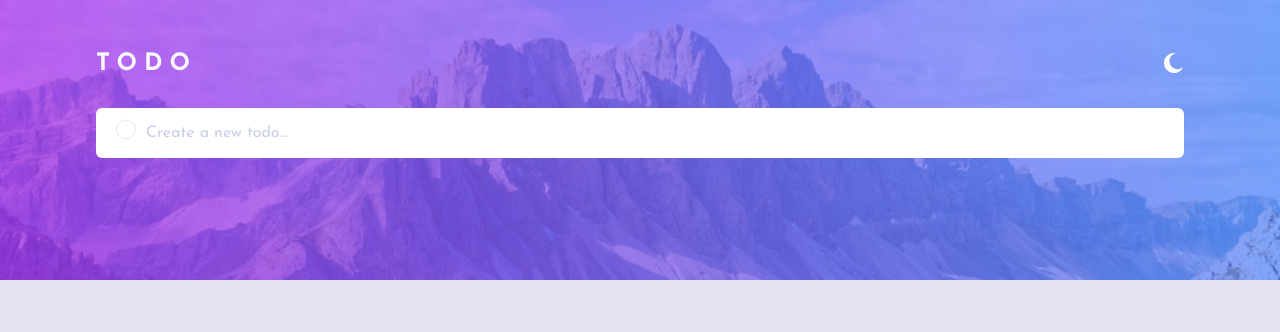
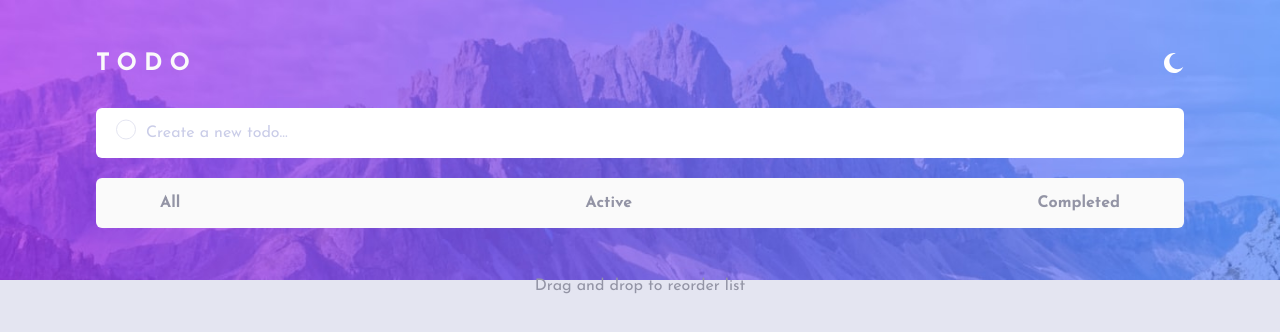
Before and after one commit to sun-empire-solutions/todo-app, a React app: page / in a window 1280 px wide. Shown: the top 332 px of the page. Built offline with nearby package versions, Linux system fonts and the light colour scheme.

Commit message:
footer add

```diff
--- a/src/App.tsx
+++ b/src/App.tsx
@@ -4,7 +4,7 @@ import { ThemeSwitcher } from "./components/ThemeSwitcher";
 import { TodosContainer } from "./containers/TodosContainer";
 import { ITheme, ThemeContext } from "./context/ThemeContext";
 import { TodoLayout } from "./layouts/TodoLayout";
-import "./styles/index.scss";
+
 
 const App = () => {
   const [theme, setTheme] = useState<ITheme>("light");
--- /dev/null
+++ b/src/components/Footer.tsx
@@ -0,0 +1,20 @@
+
+
+
+const Footer= ()=>{
+    return (
+        <div className="footer-page">
+            <div className="footer">
+                <p>All</p>
+                <p>Active</p>
+                <p>Completed</p>
+            </div>
+            <div className="footer-text">
+                <p>Drag and drop to reorder list</p>
+            </div>
+        </div>
+
+    );
+};
+
+export {Footer};
--- a/src/components/Input.tsx
+++ b/src/components/Input.tsx
@@ -3,6 +3,7 @@ import { v4 } from "uuid";
 import { useTodos } from "../hooks/use-todos";
 import { ITodo } from "../types";
 import { RadioButton } from "./RadioButton";
+
 
 const ENTER_KEY_CODE = "Enter";
 
--- a/src/containers/TodosContainer.tsx
+++ b/src/containers/TodosContainer.tsx
@@ -1,6 +1,7 @@
 import { Header } from "../components/Header";
 import { Input } from "../components/Input";
 import { useTodos } from "../hooks/use-todos";
+import { Footer } from "../components/Footer";
 
 const TodosContainer = () => {
   const { todos, addTodo } = useTodos();
@@ -12,6 +13,7 @@ const TodosContainer = () => {
       {todos?.map(({ text, id }) => (
         <div key={id}>{text}</div>
       ))}
+      <Footer />
     </div>
   );
 };
--- a/src/styles/components/_all.scss
+++ b/src/styles/components/_all.scss
@@ -2,3 +2,4 @@
 @import "./header";
 @import "./radio-button";
 @import "./input";
+@import "./footer";
--- /dev/null
+++ b/src/styles/components/footer.scss
@@ -0,0 +1,32 @@
+.footer-page{
+    display: flex;
+    flex-direction: column;
+
+    width: 100%;
+
+    .footer{
+        width: 100%;
+        background-color: $VeryLightGray;
+        height: 50px;
+        border-radius: 6px;
+        margin-top: 20px;
+        display: flex;
+        justify-content: space-between;
+        align-items: center;
+        padding-left: 4rem;
+        padding-right: 4rem;
+        color: hsl(236, 9%, 61%);
+        font-size: 16px;
+        font-weight:600;
+    }
+    .footer-text{
+        display: flex;
+        justify-content: center;
+        margin-top: 50px;
+
+        width: 100%;
+
+        color: hsl(236, 9%, 61%);
+    }
+
+}
--- a/src/styles/components/input.scss
+++ b/src/styles/components/input.scss
@@ -1,3 +1,4 @@
+
 .input-container {
   width: 100%;
   position: relative;
```
Also changed, not shown: src/styles/layouts/todo-layout.scss (line endings or trailing spaces).
